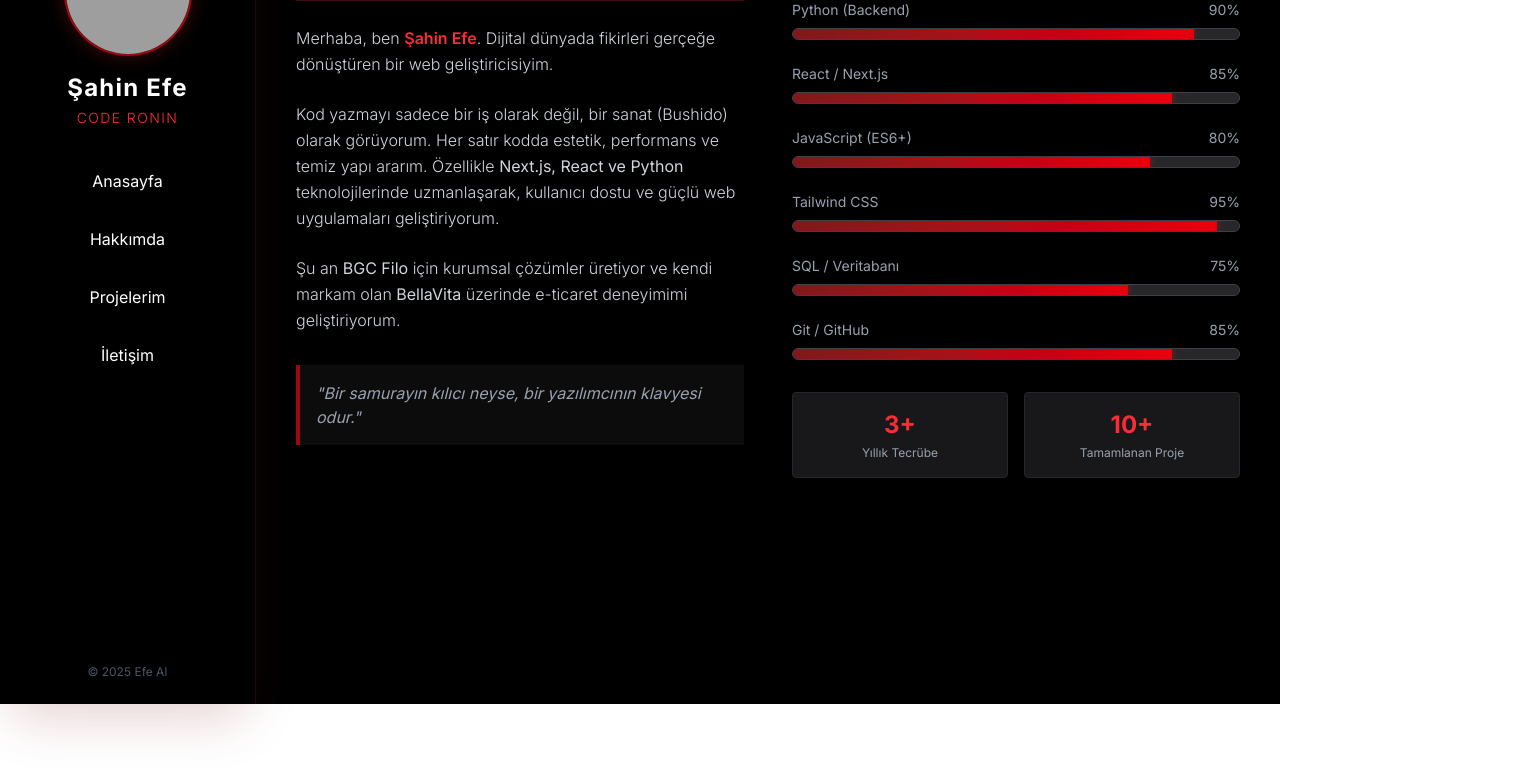
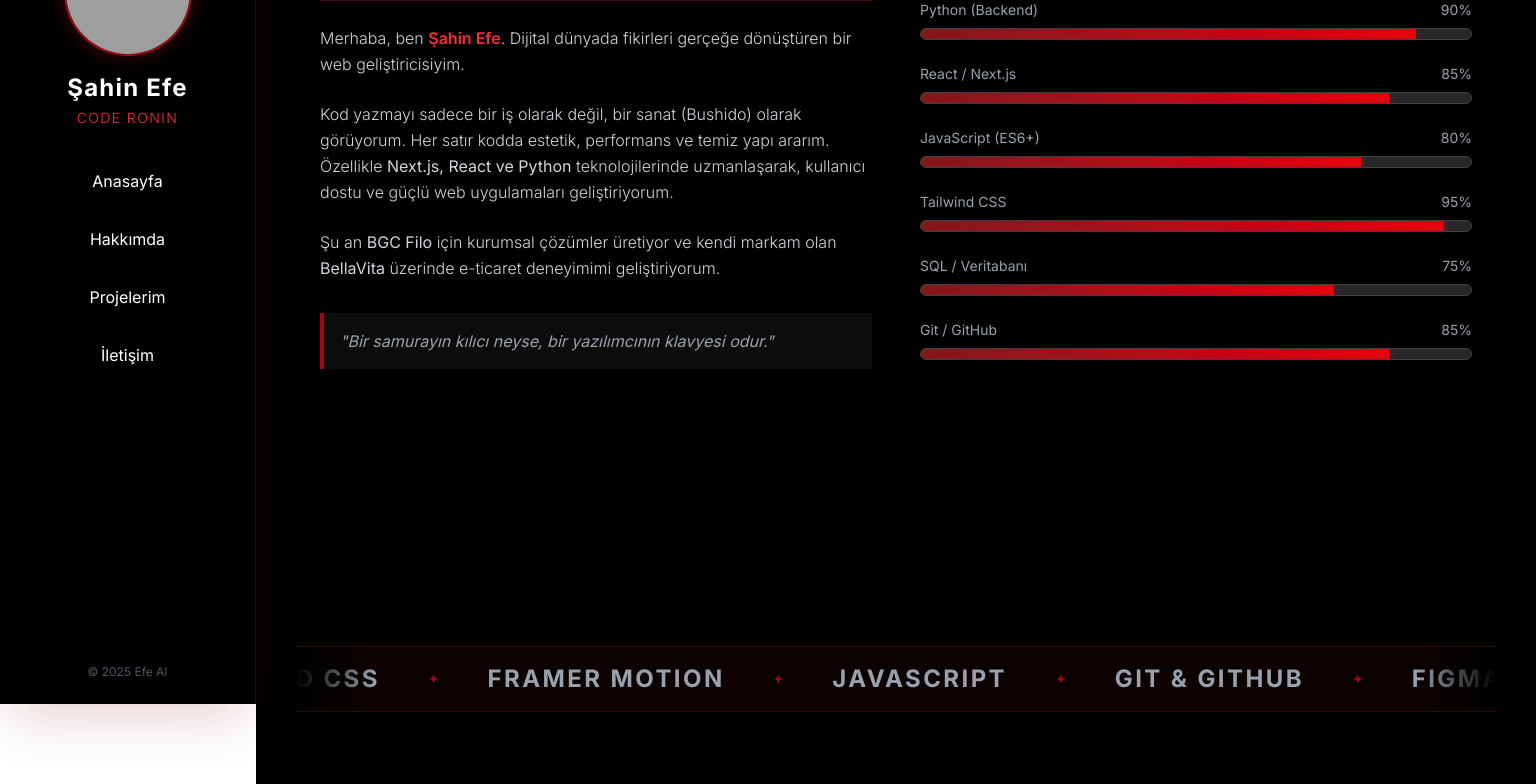
Before and after one commit to efesahinn42-rgb/sahin-efe-portfolio, a Next.js app: page /about in a window 1280 px wide. Shown: the part 96-880 px from the top of the page, 1536 px wide, since content can reach past the window. Before the commit the page ends 800 px from the top, so only its background shows below. Built offline with nearby package versions, Linux system fonts and the light colour scheme; grey boxes are pictures that could not be loaded.

Commit message:
Kayan teknoloji seridi eklendi

```diff
--- a/app/about/page.js
+++ b/app/about/page.js
@@ -2,6 +2,7 @@
 "use client";
 
 import { motion } from "framer-motion";
+import TechMarquee from "@/components/TechMarquee"; // <--- 1. IMPORT
 
 const skills = [
   { name: "Python (Backend)", level: 90 },
@@ -14,8 +15,10 @@ const skills = [
 
 export default function About() {
   return (
-    <div className="max-w-6xl mx-auto flex flex-col md:flex-row gap-12 items-center md:items-start">
-      {/* SOL TARAF: HİKAYE (Biyografi) */}
+    <div className="min-h-screen flex flex-col justify-between">
+      {/* İÇERİK ALANI */}
+      <div className="max-w-6xl mx-auto flex flex-col md:flex-row gap-12 items-center md:items-start p-6 md:p-0 mb-20">
+        {/* SOL TARAF: HİKAYE */}
         <div className="w-full md:w-1/2">
           <h1 className="text-4xl font-bold mb-6 border-b border-red-900/50 pb-4 text-white tracking-wide">
             Code Ronin Hakkında
@@ -30,10 +33,10 @@ export default function About() {
             </p>
             <p>
               Kod yazmayı sadece bir iş olarak değil, bir sanat (Bushido) olarak
-            görüyorum. Her satır kodda estetik, performans ve temiz yapı ararım.
-            Özellikle <strong>Next.js, React ve Python</strong> teknolojilerinde
-            uzmanlaşarak, kullanıcı dostu ve güçlü web uygulamaları
-            geliştiriyorum.
+              görüyorum. Her satır kodda estetik, performans ve temiz yapı
+              ararım. Özellikle <strong>Next.js, React ve Python</strong>{" "}
+              teknolojilerinde uzmanlaşarak, kullanıcı dostu ve güçlü web
+              uygulamaları geliştiriyorum.
             </p>
             <p>
               Şu an <strong>BGC Filo</strong> için kurumsal çözümler üretiyor ve
@@ -42,13 +45,12 @@ export default function About() {
             </p>
           </div>
 
-        {/* İMZA veya SÖZ */}
           <div className="mt-8 p-4 border-l-4 border-red-800 bg-zinc-900/50 italic text-gray-400">
             "Bir samurayın kılıcı neyse, bir yazılımcının klavyesi odur."
           </div>
         </div>
 
-      {/* SAĞ TARAF: YETENEK ÇUBUKLARI (Stats) */}
+        {/* SAĞ TARAF: YETENEK ÇUBUKLARI */}
         <div className="w-full md:w-1/2">
           <h2 className="text-2xl font-bold mb-6 text-white flex items-center gap-3">
             <span className="w-2 h-8 bg-red-600 block"></span>
@@ -63,9 +65,7 @@ export default function About() {
                   <span>{skill.level}%</span>
                 </div>
 
-              {/* ÇUBUK ARKA PLANI */}
                 <div className="h-3 w-full bg-zinc-800 rounded-full overflow-hidden border border-zinc-700">
-                {/* DOLAN KISIM (Animasyonlu) */}
                   <motion.div
                     initial={{ width: 0 }}
                     animate={{ width: `${skill.level}%` }}
@@ -80,18 +80,12 @@ export default function About() {
               </div>
             ))}
           </div>
-
-        {/* EKSTRA BİLGİ KUTULARI */}
-        <div className="grid grid-cols-2 gap-4 mt-8">
-          <div className="bg-zinc-900 p-4 border border-zinc-800 text-center rounded-sm">
-            <h3 className="text-red-500 text-2xl font-bold">3+</h3>
-            <p className="text-xs text-gray-400 mt-1">Yıllık Tecrübe</p>
-          </div>
-          <div className="bg-zinc-900 p-4 border border-zinc-800 text-center rounded-sm">
-            <h3 className="text-red-500 text-2xl font-bold">10+</h3>
-            <p className="text-xs text-gray-400 mt-1">Tamamlanan Proje</p>
         </div>
       </div>
+
+      {/* <--- 2. KAYAN ŞERİT BURAYA */}
+      <div className="w-full mt-auto pb-8">
+        <TechMarquee />
       </div>
     </div>
   );
--- /dev/null
+++ b/components/TechMarquee.jsx
@@ -0,0 +1,56 @@
+// components/TechMarquee.jsx
+"use client";
+
+import { motion } from "framer-motion";
+
+const technologies = [
+  "NEXT.JS 14",
+  "REACT",
+  "PYTHON",
+  "TAILWIND CSS",
+  "FRAMER MOTION",
+  "JAVASCRIPT",
+  "GIT & GITHUB",
+  "FIGMA",
+  "NODE.JS",
+  "SQL",
+  "REST API",
+  "VS CODE",
+];
+
+export default function TechMarquee() {
+  return (
+    <div className="w-full bg-red-900/10 border-y border-red-900/30 py-4 overflow-hidden relative">
+      {/* SOL VE SAĞ KENARLARA HAFİF SİS (FADE) EFEKTİ */}
+      <div className="absolute top-0 left-0 w-20 h-full bg-gradient-to-r from-black to-transparent z-10"></div>
+      <div className="absolute top-0 right-0 w-20 h-full bg-gradient-to-l from-black to-transparent z-10"></div>
+
+      {/* KAYAN ALAN */}
+      <div className="flex">
+        <motion.div
+          className="flex gap-12 whitespace-nowrap"
+          // Sonsuz Döngü Mantığı:
+          // X ekseninde -50%'ye kadar git (listenin yarısı), sonra aniden 0'a dön.
+          // İki kopya olduğu için göz bu zıplamayı fark etmez.
+          animate={{ x: "-50%" }}
+          transition={{
+            repeat: Infinity,
+            ease: "linear",
+            duration: 20, // Hız ayarı (Düşürürsen hızlanır)
+          }}
+        >
+          {/* LİSTEYİ İKİ KERE YAZDIRIYORUZ (KESİNTİSİZ AKIŞ İÇİN) */}
+          {[...technologies, ...technologies].map((tech, index) => (
+            <div key={index} className="flex items-center gap-12">
+              <span className="text-xl md:text-2xl font-bold text-gray-400 tracking-widest hover:text-red-500 transition-colors cursor-default select-none">
+                {tech}
+              </span>
+              {/* Ayırıcı Yıldız/Nokta */}
+              <span className="text-red-800 text-sm">✦</span>
+            </div>
+          ))}
+        </motion.div>
+      </div>
+    </div>
+  );
+}
```
Lines whose indentation alone changed are shown as unchanged.
